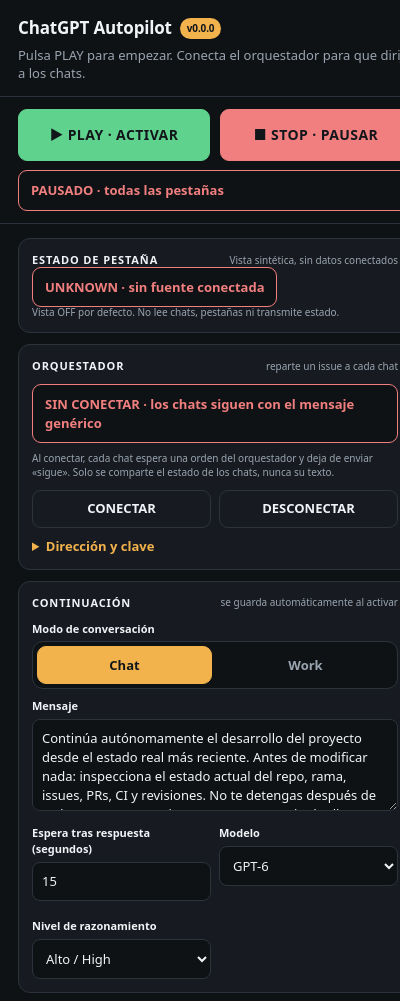
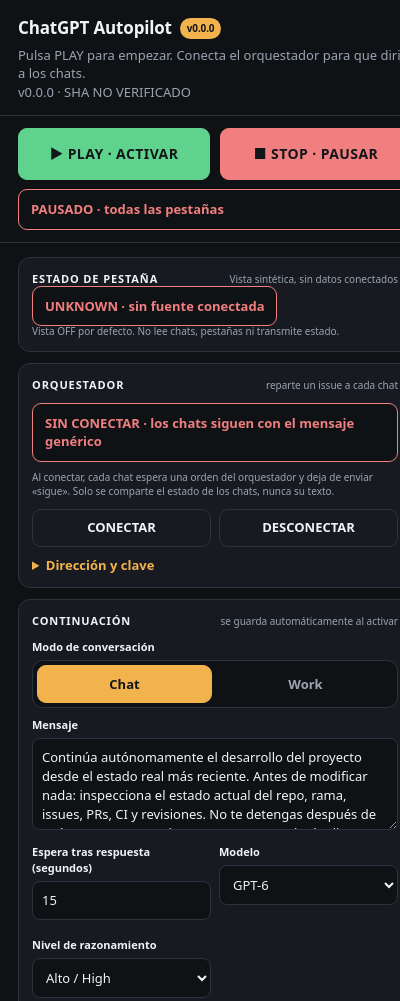
Before and after one commit to pl0n3r/AutoFactory, a browser extension: page popup.html in a window 400 px wide. Shown: the top 1001 px of the page. Drawn offline with Linux system fonts and the light colour scheme; no server answers.

Commit message:
feat(popup): mostrar identidad build y estado no verificado Chrome/Safari (#429)

```diff
--- a/popup.html
+++ b/popup.html
@@ -45,7 +45,7 @@
 .advanced{margin-top:9px}
 .footer-actions{display:grid;grid-template-columns:1fr 1fr;gap:8px;margin-top:10px}
 #orchestrator-card button{height:38px}#orchestrator-card output{display:block;margin:0 0 8px;line-height:1.4}.toggle output{display:block}details.advanced-all{padding:11px 13px}details.advanced-all>.card{margin-top:11px}</style></head><body>
-<header class="header"><h1>ChatGPT Autopilot <span class="version" id="version"></span></h1><p class="subtitle">Pulsa PLAY para empezar. Conecta el orquestador para que dirija a los chats.</p></header>
+<header class="header"><h1>ChatGPT Autopilot <span class="version" id="version"></span></h1><p class="subtitle">Pulsa PLAY para empezar. Conecta el orquestador para que dirija a los chats.</p><output id="build-identity" class="subtitle" role="status" aria-live="polite" data-identity="unverified">Versión y SHA · NO VERIFICADO</output></header>
 <section class="control-dock" aria-label="Controles principales"><div class="actions"><button class="start" id="start">▶ PLAY · ACTIVAR</button><button class="stop" id="stop">■ STOP · PAUSAR</button></div><div class="status" id="status" role="status">Leyendo estado…</div></section>
 <main class="content">
 <section class="card" id="local-progress-card" aria-label="Estado local de pestaña"><div class="card-title">Estado de pestaña <span class="hint">Vista sintética, sin datos conectados</span></div><output id="local-progress-status" role="status" aria-live="polite" tabindex="0" class="status paused" data-state="UNKNOWN">UNKNOWN · sin fuente conectada</output><div class="hint" style="margin-top:8px">Vista OFF por defecto. No lee chats, pestañas ni transmite estado.</div></section>
```
